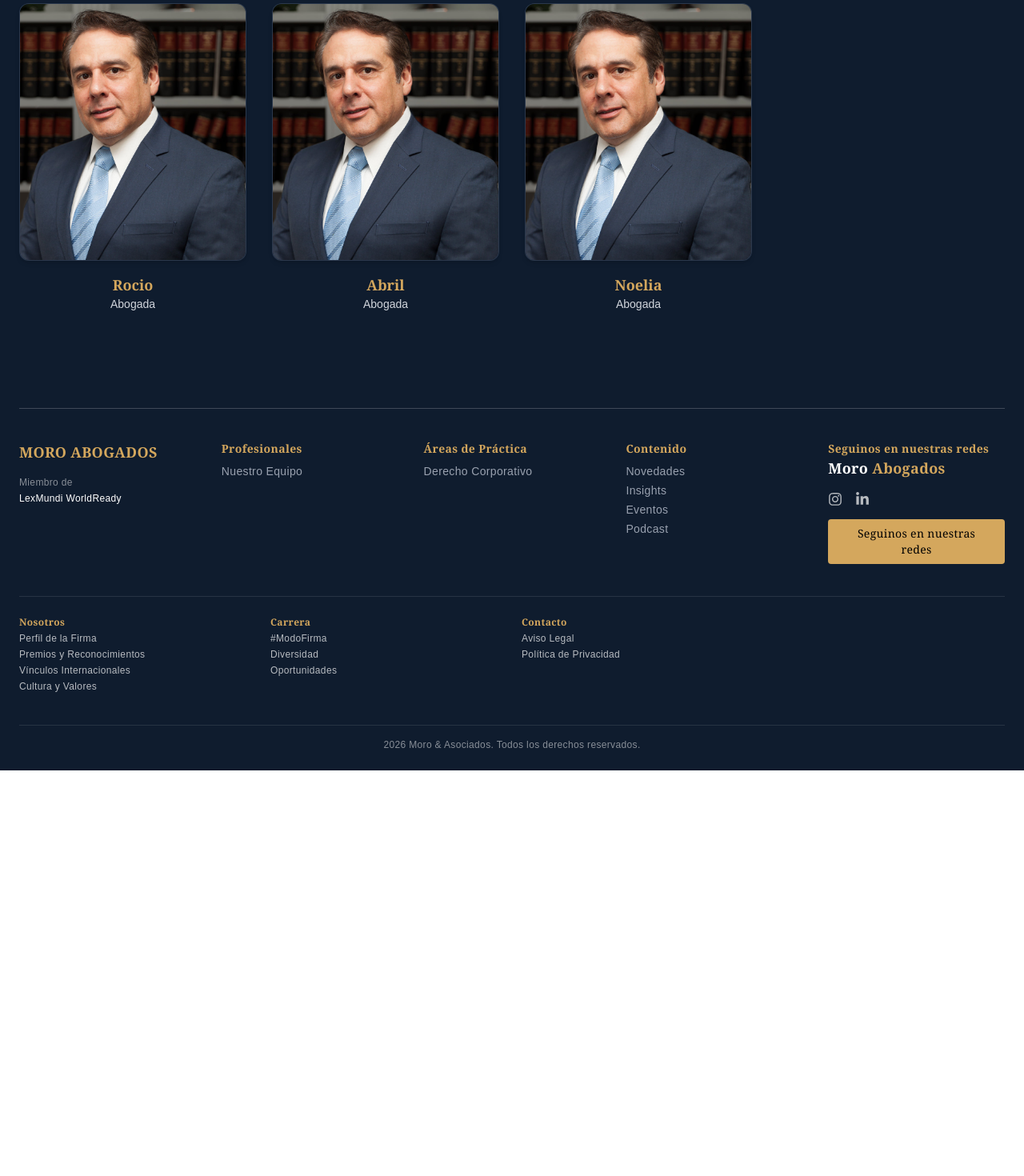
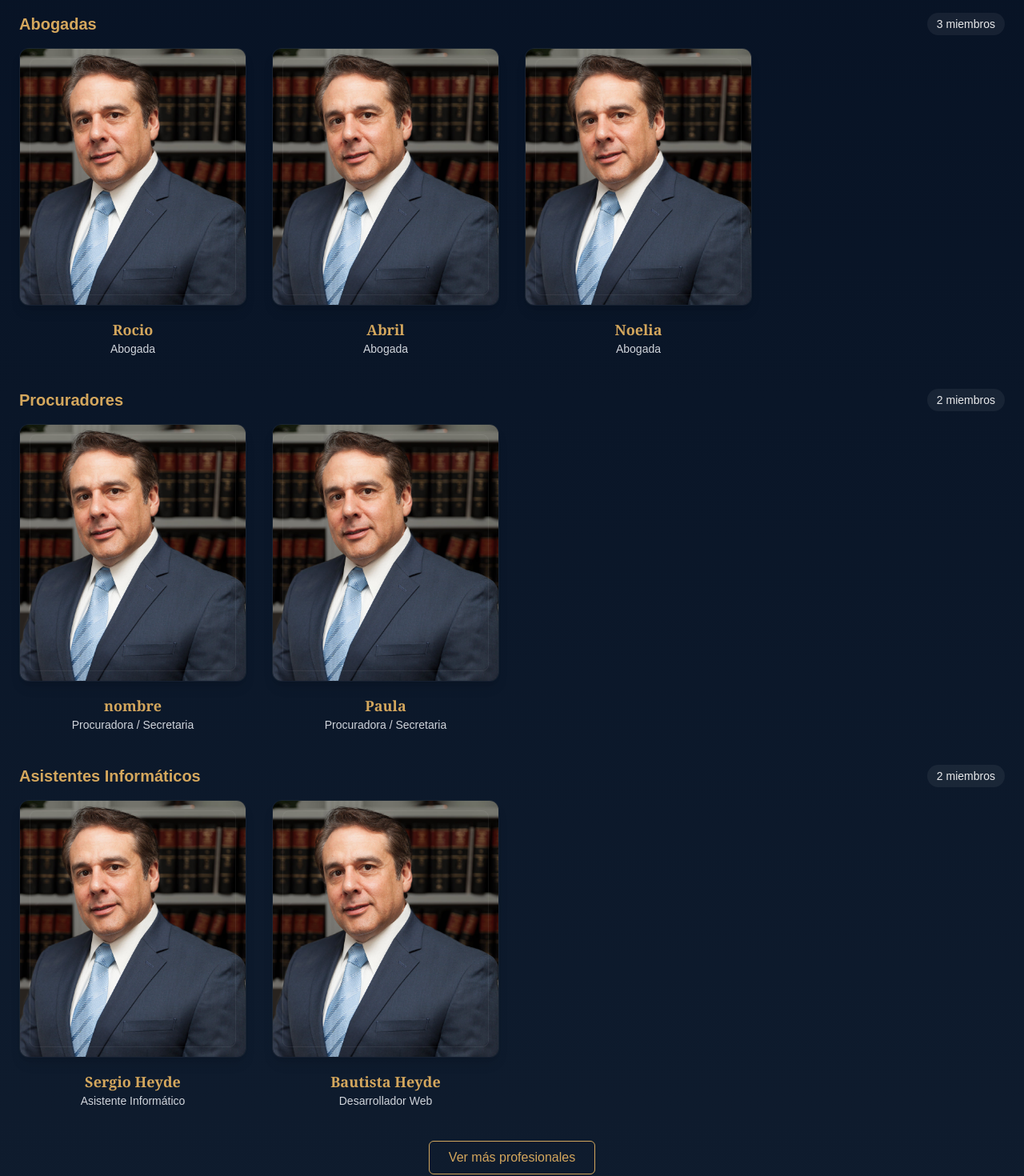
Before and after one commit to BHeydeBautista/MoroAbogados, a Next.js app: page /Team in a window 1280 px wide. Shown: the part 220-1690 px from the top of the page at 80% size. Before the commit the page ends 1183 px from the top, so only its background shows below. Built offline with nearby package versions, Linux system fonts and the light colour scheme.

Commit message:
info: Mejora en el TeamSection

```diff
--- a/src/components/Team/TeamCard.tsx
+++ b/src/components/Team/TeamCard.tsx
@@ -1,34 +1,96 @@
 "use client";
 import { motion } from "framer-motion";
 import Image from "next/image";
+import Link from "next/link";
+import { FaEnvelope } from "react-icons/fa";
 
 interface TeamCardProps {
   name: string;
   role: string;
   image: string;
   index: number;
+  bio?: string;
+  email?: string;
+  showProfile?: boolean; // controla si se muestra "Ver perfil"
 }
 
-export default function TeamCard({ name, role, image, index }: TeamCardProps) {
+export default function TeamCard({
+  name,
+  role,
+  image,
+  index,
+  bio,
+  email,
+  showProfile = false,
+}: TeamCardProps) {
   return (
     <div className="flex flex-col items-center">
       {/* Card con imagen */}
       <motion.div
         initial={{ opacity: 0, y: 30 }}
         whileInView={{ opacity: 1, y: 0 }}
-        transition={{ duration: 0.5, delay: index * 0.1 }}
+        whileHover={{ y: -6 }}
+        transition={{ duration: 0.45, delay: index * 0.06 }}
         viewport={{ once: true }}
-        className="w-full bg-[#132238] rounded-xl overflow-hidden border border-white/10 shadow-md
-                   hover:shadow-[0_0_25px_rgba(212,167,93,0.3)] hover:-translate-y-2
-                   transition-all duration-500"
+        className="w-full rounded-xl overflow-hidden border border-white/6 shadow-lg
+                   bg-gradient-to-b from-[#071224] to-[#0B1624] hover:shadow-[0_20px_60px_rgba(0,0,0,0.6)] transition-all duration-300"
       >
         <div className="relative w-full h-80">
-          <Image
-            src={image}
-            alt={name}
-            fill
-            className="object-cover transition-transform duration-700 hover:scale-110"
-          />
+          {/* halo radial */}
+          <div className="absolute inset-0 flex items-center justify-center pointer-events-none">
+            <div className="w-44 h-44 rounded-full bg-gradient-to-t from-[#2a1620] via-[#0f1012] to-transparent opacity-30 filter blur-2xl" />
+          </div>
+
+          {/* image (above halo) */}
+          <div className="relative z-10 w-full h-full overflow-hidden">
+            <Image
+              src={image}
+              alt={name}
+              fill
+              className="object-cover transition-transform duration-700 hover:scale-105"
+            />
+            {/* subtle inner ring */}
+            <div className="absolute inset-3 rounded-lg pointer-events-none border border-white/6" />
+          </div>
+
+          {/* overlay */}
+          <div className="absolute inset-0 flex flex-col justify-end p-4">
+            <div className="opacity-0 hover:opacity-100 transition-opacity duration-300">
+              <div className="backdrop-blur-sm bg-black/30 rounded-md p-3">
+                <h3 className="text-lg font-serif font-bold text-[#D4A75D]">{name}</h3>
+                <p className="text-sm text-gray-300 mb-2">{role}</p>
+                {bio && (
+                  <p className="text-xs text-gray-200/85 line-clamp-3 mb-3">{bio}</p>
+                )}
+
+                <div className="flex items-center justify-between">
+                  <div className="flex items-center gap-3">
+                    {email && (
+                      <a
+                        href={`mailto:${email}`}
+                        className="text-white/90 hover:text-[#D4A75D] transition-colors text-sm"
+                        aria-label={`Email ${name}`}
+                      >
+                        <FaEnvelope />
+                      </a>
+                    )}
+                  </div>
+
+                  {showProfile ? (
+                    <Link
+                      href={`/team/${name.toLowerCase().replace(/\s+/g, "-")}`}
+                      className="text-[13px] px-3 py-1 rounded-md border border-[#D4A75D]/50 text-[#D4A75D] hover:bg-[#D4A75D] hover:text-black transition"
+                    >
+                      Ver perfil
+                    </Link>
+                  ) : (
+                    // placeholder para mantener alineación cuando no hay botón
+                    <div className="w-24" aria-hidden />
+                  )}
+                </div>
+              </div>
+            </div>
+          </div>
         </div>
       </motion.div>
 
--- a/src/components/Team/TeamSection.tsx
+++ b/src/components/Team/TeamSection.tsx
@@ -1,32 +1,148 @@
 "use client";
 import TeamCard from "./TeamCard";
 
-const teamMembers = [
-  { name: "Rocio", role: "Abogada", image: "/img/lawyer1.jpg" },
-  { name: "Abril", role: "Abogada", image: "/img/lawyer1.jpg" },
-  { name: "Noelia", role: "Abogada", image: "/img/lawyer1.jpg" },
+const abogados = [
+  {
+    name: "Rocio",
+    role: "Abogada",
+    image: "/img/lawyer1.jpg",
+    bio: "Especialista en derecho corporativo y compliance. Experiencia en asesoría a empresas familiares.",
+  },
+  {
+    name: "Abril",
+    role: "Abogada",
+    image: "/img/lawyer1.jpg",
+    bio: "Litigante con foco en resolución alternativa de conflictos y derecho civil.",
+  },
+  {
+    name: "Noelia",
+    role: "Abogada",
+    image: "/img/lawyer1.jpg",
+    bio: "Asesora en derecho laboral y seguridad social con amplia experiencia en pymes.",
+  },
+];
+
+const procuradores = [
+  {
+    name: "nombre",
+    role: "Procuradora / Secretaria",
+    image: "/img/lawyer1.jpg",
+    bio: "Gestión de expedientes y soporte administrativo en juicios y tramitaciones.",
+  },
+  {
+    name: "Paula",
+    role: "Procuradora / Secretaria",
+    image: "/img/lawyer1.jpg",
+    bio: "Coordinación de agenda, documentación y atención a clientes.",
+  },
+];
+
+const itAssistants = [
+  {
+    name: "Sergio Heyde",
+    role: "Asistente Informático",
+    image: "/img/lawyer1.jpg",
+    bio: "Soporte técnico y mantenimiento de sistemas internos.",
+  },
+  {
+    name: "Bautista Heyde",
+    role: "Desarrollador Web",
+    image: "/img/lawyer1.jpg",
+    bio: "Desarrollo de herramientas internas y soporte de infra.",
+  },
 ];
 
 export default function TeamSection() {
   return (
-    <section className="relative pt-32 pb-20 bg-[#0F1C2E] text-white">
+    <section className="relative pt-24 pb-24 bg-gradient-to-b from-[#071224] to-[#0F1C2E] text-white">
       <div className="max-w-7xl mx-auto px-6">
-
-        <h2 className="text-3xl md:text-4xl font-serif font-bold text-center mb-14 text-[#D4A75D]">
+        <div className="text-center mb-10">
+          <h2 className="text-3xl md:text-4xl font-serif font-bold mb-3 text-[#D4A75D]">
             Nuestro equipo
           </h2>
+          <p className="text-center text-gray-300 max-w-3xl mx-auto">
+            Equipo multidisciplinario: abogadas, procuradores y asistentes informáticos. Cada
+            sección muestra a las personas que colaboran actualmente en la firma.
+          </p>
+        </div>
 
+        {/* Abogadas */}
+        <div className="mb-10">
+          <div className="flex items-center justify-between mb-4">
+            <h3 className="text-xl font-semibold text-[#D4A75D]">Abogadas</h3>
+            <span className="inline-flex items-center px-3 py-1 rounded-full bg-white/6 text-sm text-white/90">
+              {abogados.length} miembros
+            </span>
+          </div>
 
           <div className="grid grid-cols-1 sm:grid-cols-2 md:grid-cols-3 lg:grid-cols-4 gap-8">
-          {teamMembers.map((member, index) => (
+            {abogados.map((member, index) => (
               <TeamCard
-              key={index}
+                key={member.name}
                 index={index}
                 name={member.name}
                 role={member.role}
                 image={member.image}
+                bio={member.bio}
+                showProfile={false}
               />
             ))}
+          </div>
+        </div>
+
+        {/* Procuradores / Secretarias */}
+        <div className="mb-10">
+          <div className="flex items-center justify-between mb-4">
+            <h3 className="text-xl font-semibold text-[#D4A75D]">Procuradores</h3>
+            <span className="inline-flex items-center px-3 py-1 rounded-full bg-white/6 text-sm text-white/90">
+              {procuradores.length} miembros
+            </span>
+          </div>
+
+          <div className="grid grid-cols-1 sm:grid-cols-2 md:grid-cols-3 lg:grid-cols-4 gap-8">
+            {procuradores.map((member, index) => (
+              <TeamCard
+                key={member.name}
+                index={index}
+                name={member.name}
+                role={member.role}
+                image={member.image}
+                bio={member.bio}
+                showProfile={false}
+              />
+            ))}
+          </div>
+        </div>
+
+        {/* Asistentes Informáticos */}
+        <div className="mb-10">
+          <div className="flex items-center justify-between mb-4">
+            <h3 className="text-xl font-semibold text-[#D4A75D]">Asistentes Informáticos</h3>
+            <span className="inline-flex items-center px-3 py-1 rounded-full bg-white/6 text-sm text-white/90">
+              {itAssistants.length} miembros
+            </span>
+          </div>
+
+          <div className="grid grid-cols-1 sm:grid-cols-2 md:grid-cols-3 lg:grid-cols-4 gap-8">
+            {itAssistants.map((member, index) => (
+              <TeamCard
+                key={member.name}
+                index={index}
+                name={member.name}
+                role={member.role}
+                image={member.image}
+                bio={member.bio}
+                showProfile={false}
+              />
+            ))}
+          </div>
+        </div>
+
+        {/* CTA */}
+        <div className="flex justify-center mt-6">
+          <button className="px-6 py-2 rounded-md border border-[#D4A75D] text-[#D4A75D] hover:bg-[#D4A75D] hover:text-black transition">
+            Ver más profesionales
+          </button>
         </div>
       </div>
     </section>
```
Lines whose indentation alone changed are shown as unchanged.
